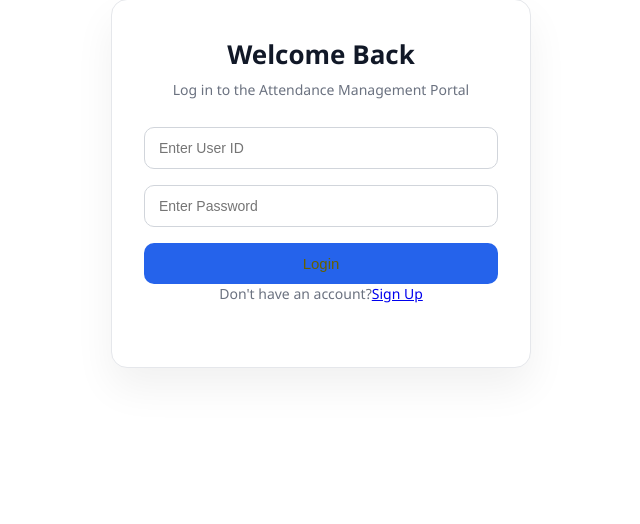
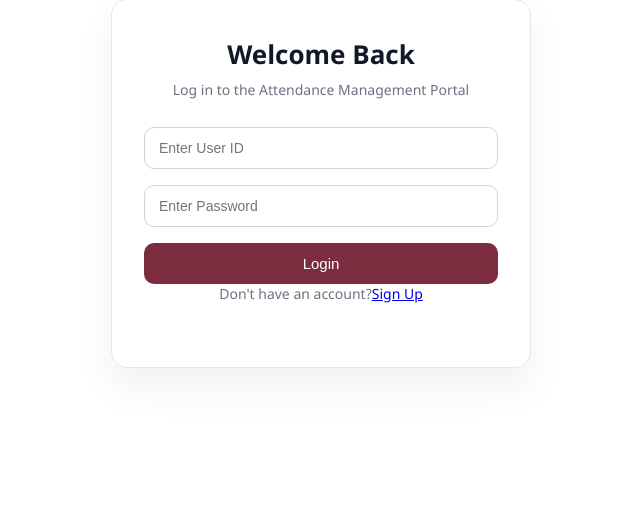
Before and after one commit to danita-sharon/danita_labproject, a PHP site: page /Login.php in a window 1280 px wide. Shown: the part 175-699 px from the top of the page, without its empty margins (319-959 px from the left). Run offline with PHP 8.4, Linux system fonts and the light colour scheme.

Commit message:
Update button styles in Login.php

```diff
--- a/Login.php
+++ b/Login.php
@@ -96,8 +96,8 @@ header img {
 .login-container button {
     width: 100%;
     padding: 12px;
-    background: #2563eb;
-    color: #666000;
+    background: #7b2c3f; /* Rich wine color */
+    color: #ffffff; /* White text for contrast */
     border: none;
     border-radius: 10px;
     cursor: pointer;
@@ -107,10 +107,10 @@ header img {
 }
 
 .login-container button:hover {
-    background: #1d4ed8;
+    background: #5c2230; /* Darker wine for hover */
     transform: translateY(-1px);
+    box-shadow: 0 4px 12px rgba(123, 44, 63, 0.3); /* Optional wine-tinted shadow */
 }
-
 /* Footer */
 footer {
     margin-top: auto;
```
